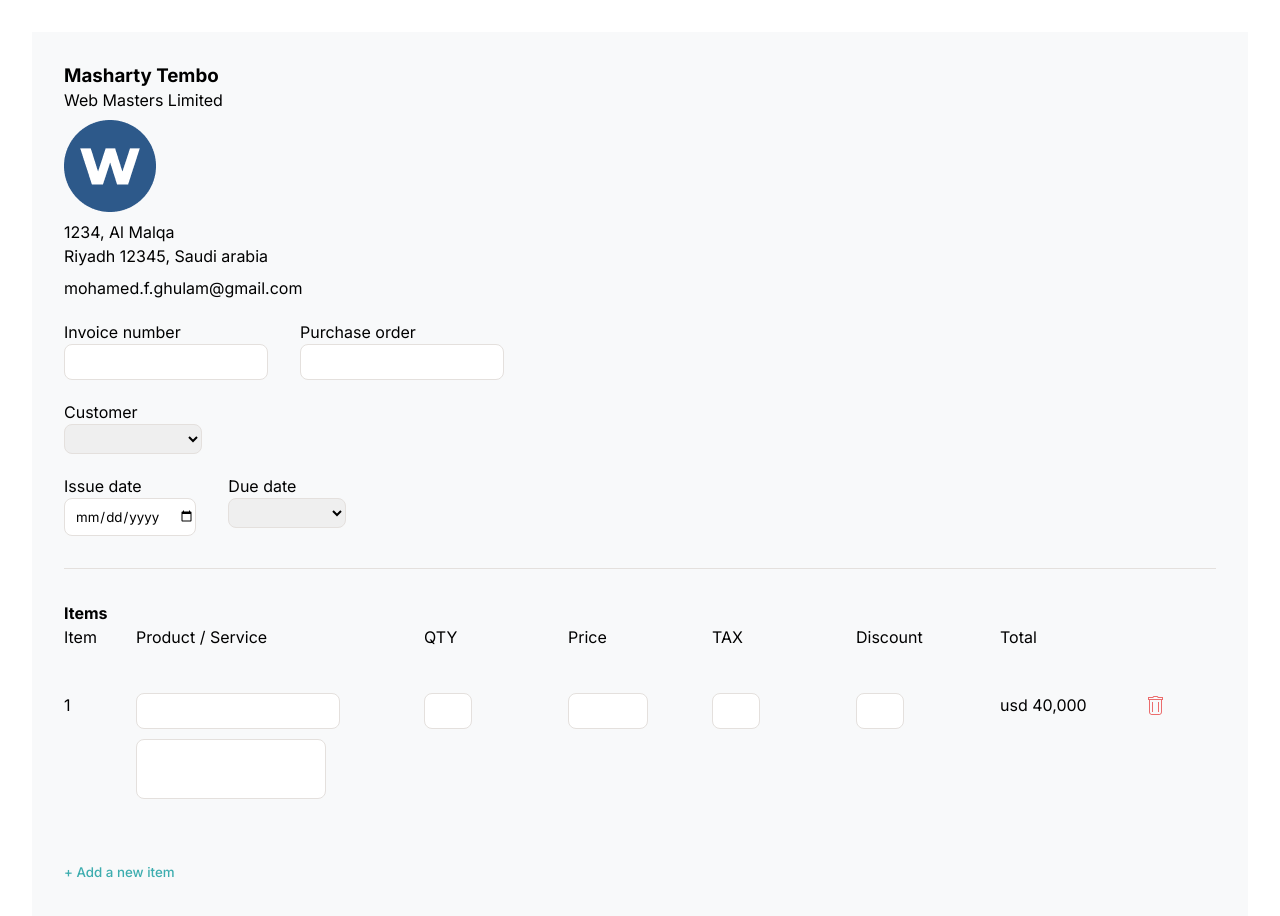
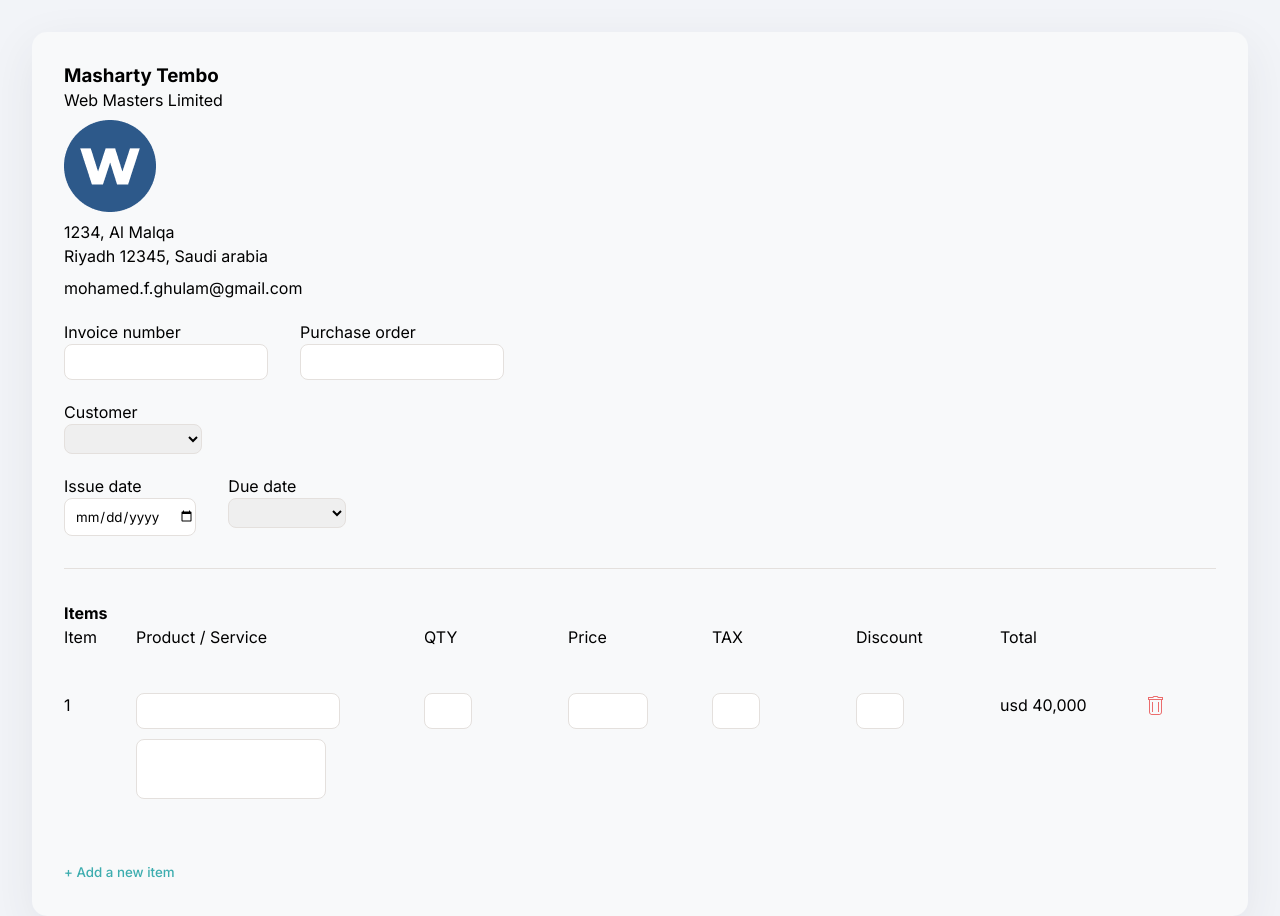
Before and after one commit to Gresham24/Invoice-Creator-App, a React (Vite) app: page / in a window 1280 px wide. Shown: the top 916 px of the page. Built offline with nearby package versions, Linux system fonts and the light colour scheme.

Commit message:
Body and form styles

```diff
--- a/src/styles/index.css
+++ b/src/styles/index.css
@@ -10,11 +10,14 @@
 
 body {
     padding: 2rem;
+    background-color: #F2F4F8;
 }
 
 form {
     padding: 2rem;
     background-color: #f8f9fa;
+    border-radius: 15px;
+    box-shadow: 0px 15px 48px 0px rgba(46, 47, 58, 0.08);
 }
 
 hr {
```
